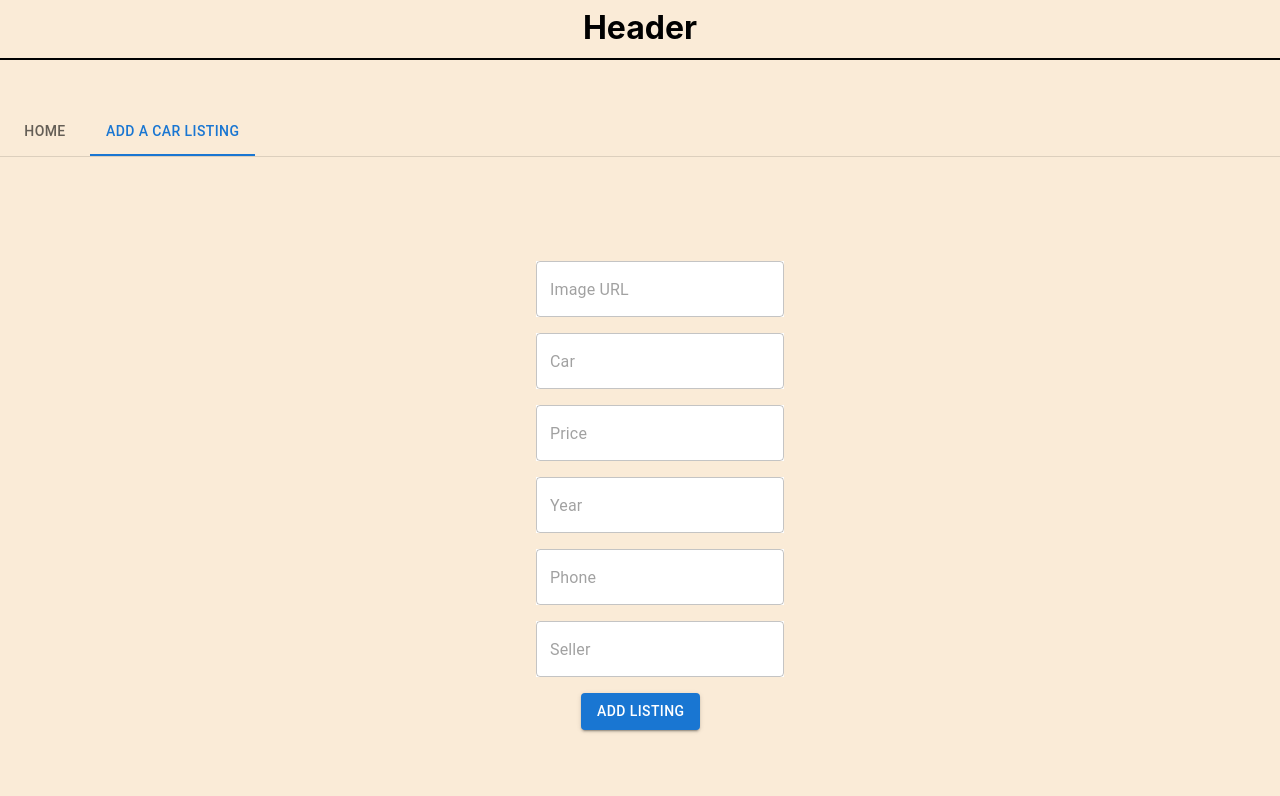
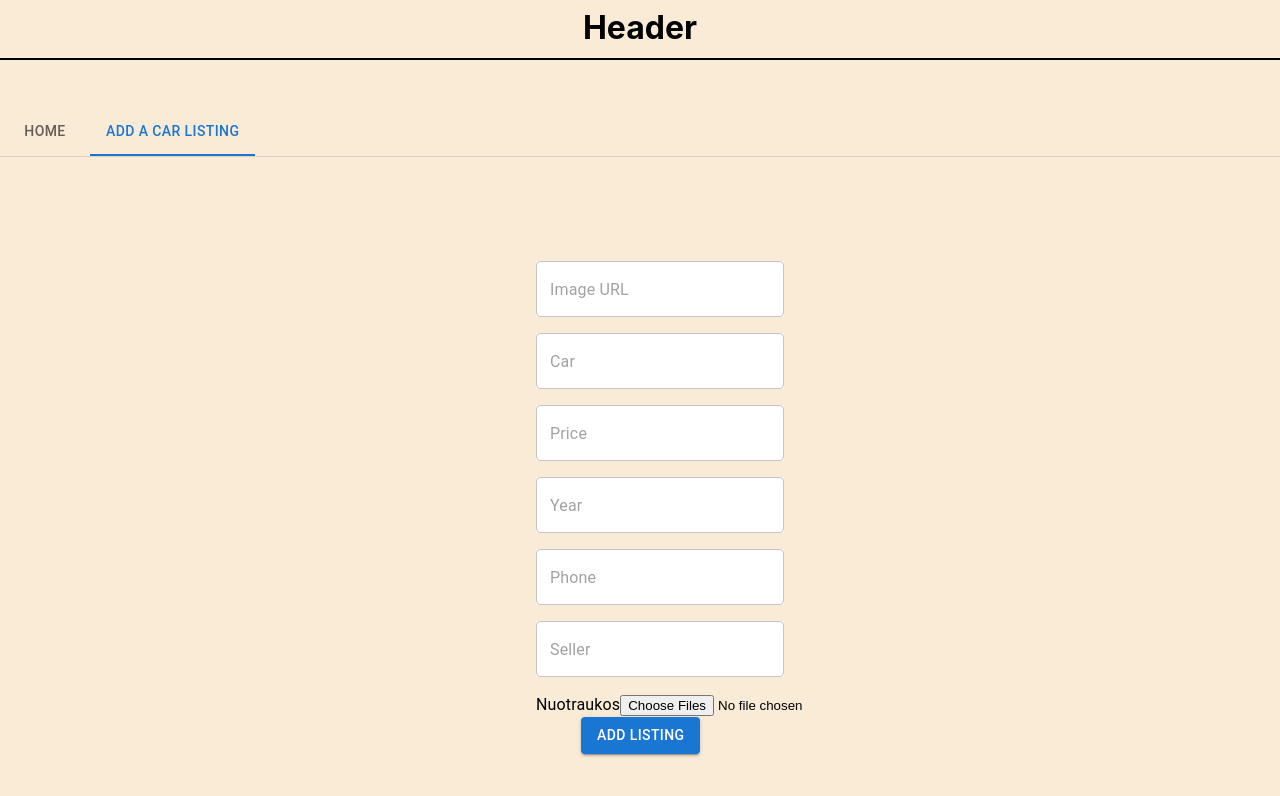
Before and after one commit to Simonas-A/kmp-web, a React (Create React App) app: page /add-listing in a window 1280 px wide. Shown: the top 796 px of the page. Built offline with nearby package versions, Linux system fonts and the light colour scheme.

Commit message:
Implemented image upload

```diff
--- a/package.json
+++ b/package.json
@@ -22,7 +22,7 @@
     "react-bootstrap-icons": "^1.10.2",
     "react-dom": "^18.2.0",
     "react-image-gallery": "^1.2.11",
-    "react-router-dom": "^6.9.0",
+    "react-router-dom": "^6.10.0",
     "react-scripts": "^5.0.1",
     "react-table": "^7.8.0",
     "react-uuid": "^2.0.0",
--- a/src/components/addListing/AddListing.tsx
+++ b/src/components/addListing/AddListing.tsx
@@ -5,6 +5,8 @@ import { NavLink, useNavigate } from 'react-router-dom';
 import SampleClient from '../../clients/sampleClient';
 import Main from '../Main';
 import Listing from '../models/listing';
+import FileUpload from '../imageUpload/FileUpload';
+import SelectThumbnail from '../imageUpload/SelectThumbnail';
 
 const AddListing = () => {
   const [arr, setArr] = useState([]);
@@ -14,6 +16,7 @@ const AddListing = () => {
   const [year, setYear] = useState('');
   const [phone, setPhone] = useState('');
   const [seller, setSeller] = useState('');
+  const [imageFiles, setImageFiles] = useState([]);
 
   const clickHandler = async (e: any) => {
       // e.preventDefault();
@@ -33,6 +36,33 @@ const AddListing = () => {
       // console.log(arr);
   }
 
+  const handleFileChange = (event: React.ChangeEvent<HTMLInputElement>): void => {
+    const files = Array.from(event.target.files || []);
+    const imagePromises = files.map(async (file: File) => {
+      const reader = new FileReader();
+      reader.readAsDataURL(file);
+      return new Promise<string>((resolve) => {
+        reader.onload = () => {
+          const base64Image = reader.result as string;
+          const pureBase64 = base64Image.split(',')[1];
+          resolve(pureBase64);
+        };
+      });
+    });
+    Promise.all(imagePromises).then((pureBase64Images: string[]) => {
+      setImageFiles(pureBase64Images as never[]);
+      console.log(pureBase64Images);
+    });
+  };
+
+  const handleThumbnailSelection = (index: number): void => {
+    const swappedImageFiles = [...imageFiles];
+    [swappedImageFiles[0], swappedImageFiles[index]] = [swappedImageFiles[index], swappedImageFiles[0]];
+    setImageFiles(swappedImageFiles);
+  };
+
+
+
   return (
     <>
       <Box sx={{marginTop:10, marginLeft: '40vw'}} >
@@ -42,6 +72,15 @@ const AddListing = () => {
           <TextField type='text' sx={{backgroundColor: 'white', marginBottom: 2}}  placeholder='Year' value={year} autoComplete='off' onChange={e => setYear(e.target.value)}/> <br/>
           <TextField type='text' sx={{backgroundColor: 'white', marginBottom: 2}}  placeholder='Phone' value={phone} autoComplete='off' onChange={e => setPhone(e.target.value)}/><br/>
           <TextField type='text' sx={{backgroundColor: 'white', marginBottom: 2}}  placeholder='Seller' value={seller} autoComplete='off' onChange={e => setSeller(e.target.value)}/> <br/>
+
+          <FileUpload
+            label='Nuotraukos'
+            onChange={handleFileChange}
+          />
+          <SelectThumbnail
+            imageFiles={imageFiles}
+            handleThumbnailSelection={handleThumbnailSelection}
+          />
 
           <NavLink to='/' style={{textDecoration: 'none', paddingLeft:45}}>
             <Button variant="contained" onClick={clickHandler}>Add listing</Button>
--- /dev/null
+++ b/src/components/imageUpload/FileUpload.tsx
@@ -0,0 +1,24 @@
+import React, { ChangeEvent, FC } from 'react';
+import { Form } from 'react-bootstrap';
+
+interface FileUploadProps {
+  label?: string;
+  name?: string;
+  onChange?: (event: ChangeEvent<HTMLInputElement>) => void;
+}
+
+const FileUpload: FC<FileUploadProps> = ({ label, name, onChange }) => (
+  <Form.Group>
+    <Form.Label>{label}</Form.Label>
+    <Form.Control
+      type='file'
+      name={name}
+      multiple
+      onChange={onChange}
+    />
+  </Form.Group>
+);
+
+export default FileUpload;
+
+export {};
```
Also changed, not shown: src/components/imageUpload/SelectThumbnail.tsx (added, +44 -0 lines), 1 other file (tests, documents, lock files or other folders).
